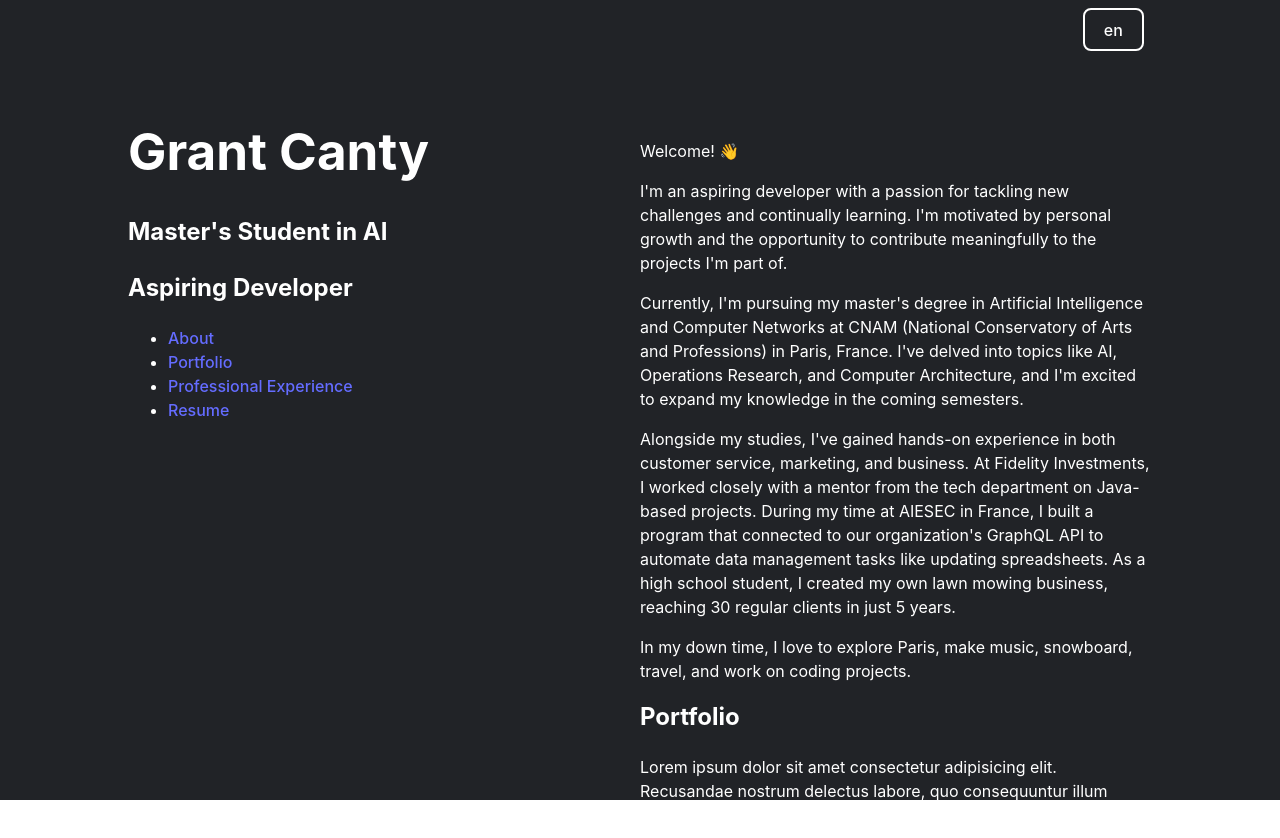
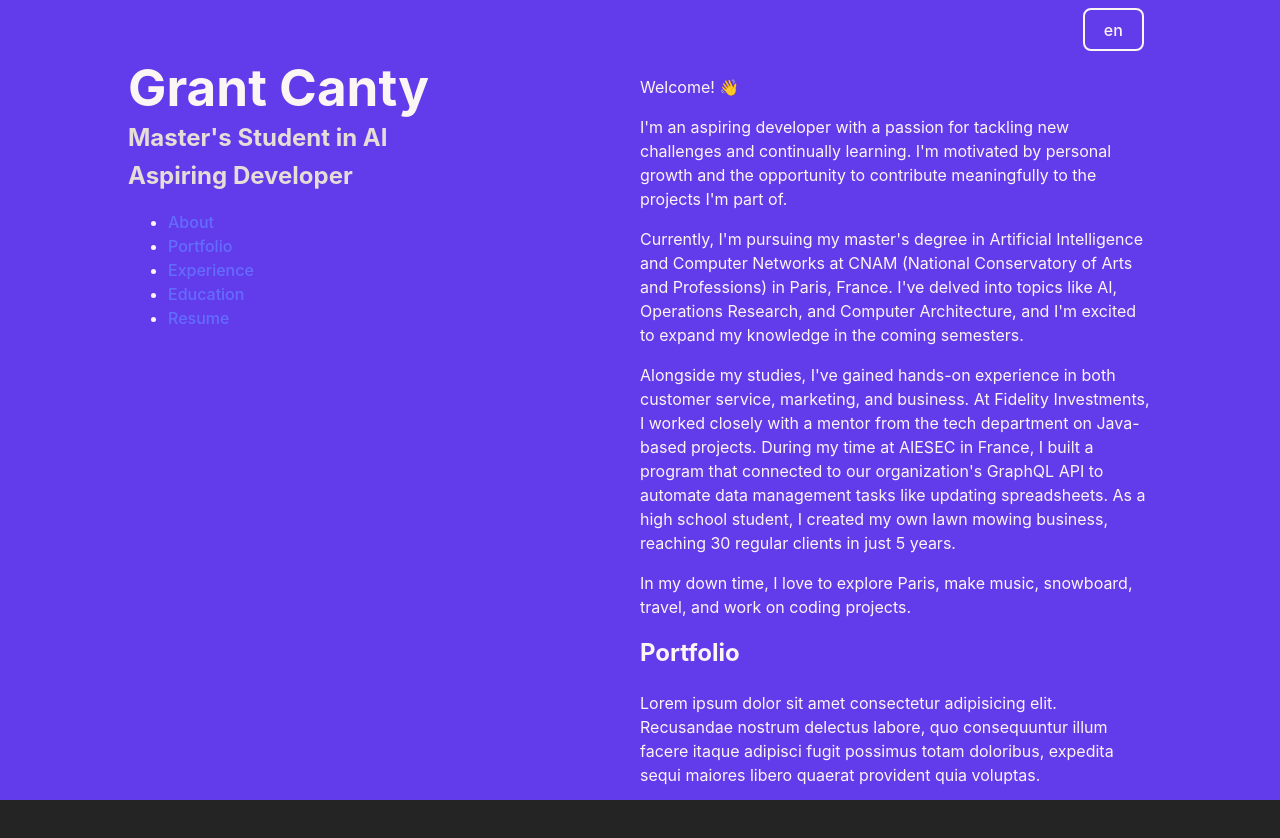
Before and after one commit to GrantCanty/portfolio, a React (Vite) app: page / in a window 1280 px wide. Shown: the top 838 px of the page. After the commit the page ends 800 px from the top, so only its background shows below. Built offline with nearby package versions, Linux system fonts and the light colour scheme.

Commit message:
fixed formatting issues

```diff
--- a/src/assets/me.tsx
+++ b/src/assets/me.tsx
@@ -1,12 +1,13 @@
 import { ReactElement } from 'react';
+import '../styles/me.css'
 
 const Me: React.FC = (): ReactElement => {
     return(
-        <>
+        <div className='me'>
             <h1>Grant Canty</h1>
             <h2>Master's Student in AI</h2>
             <h2>Aspiring Developer</h2>
-        </>
+        </div>
     )
 }
 
--- a/src/assets/navigation.tsx
+++ b/src/assets/navigation.tsx
@@ -7,7 +7,8 @@ const Navigation: React.FC = (): ReactElement => {
             <ul>
                 <li > <HashLink smooth to='/#about' >About </HashLink> </li>
                 <li > <HashLink smooth to='/#portfolio' > Portfolio </HashLink> </li>
-                <li > <HashLink smooth to='/#experience' > Professional Experience </HashLink> </li>
+                <li > <HashLink smooth to='/#experience' >  Experience </HashLink> </li>
+                <li > <HashLink smooth to='/#education' >  Education </HashLink> </li>
                 <li > <HashLink smooth to='/#resume' >Resume</HashLink></li>
             </ul>
         </nav>
--- a/src/data/text.json
+++ b/src/data/text.json
@@ -30,7 +30,7 @@
         "about": [
             "Bienvenue ! 👋",
             "Je suis un développeur en devenir avec une passion pour relever de nouveaux défis et apprendre continuellement. Je suis motivé par le développement personnel et l'opportunité de contribuer de manière significative aux projets auxquels je participe.",
-            "Actuellement, je poursuis un master en Intelligence Artificielle et Réseaux Informatiques au CNAM à Paris, France. J'ai exploré des sujets tels que l'intelligence artificielle, la recherche opérationnelle et l'architecture informatique, et je suis enthousiaste à l'idée d'élargir mes connaissances au cours des prochains semestres.",
+            "Actuellement, je poursuis un master en Intelligence Artificielle et Réseaux Informatiques au CNAM à Paris. J'ai exploré des sujets tels que l'intelligence artificielle, la recherche opérationnelle et l'architecture informatique, et je suis enthousiaste à l'idée d'élargir mes connaissances au cours des prochains semestres.",
             "En parallèle de mes études, j'ai acquis une expérience pratique dans les domaines du service client, du marketing et des affaires. Chez Fidelity Investments, j'ai collaboré avec un mentor du département technique sur des projets basés sur Java. Pendant mon passage chez AIESEC en France, j'ai conçu un programme qui se connectait à l'API GraphQL de notre organisation pour automatiser des tâches de gestion des données, comme la mise à jour de feuilles de calcul. En tant que lycéen, j'ai créé ma propre entreprise de tonte de pelouse, atteignant 30 clients réguliers en seulement 5 ans.",
             "Pendant mon temps libre, j'adore explorer Paris, faire de la musique, du snowboard, voyager, et travailler sur des projets de programmation."
 
--- a/src/pages/home.tsx
+++ b/src/pages/home.tsx
@@ -39,14 +39,15 @@ const Home: React.FC = (): ReactElement => {
                 <button onClick={toggleLang}>{lang}</button>
             </nav>
             <div className='screen'>
+                <div className='squeeze-side'>
                     <div className="container">
-                    <header className="card-left squeeze">
+                        <header className="card-left">
                             <div>
                                 <Me />
                                 <Navigation />
                             </div>
                         </header>
-                    <main className="card-right squeeze" ref={rightRef}>
+                        <main className="card-right" ref={rightRef}>
                             <About lang={lang} />
                             <Portfolio />
                             <Experience />
@@ -55,6 +56,7 @@ const Home: React.FC = (): ReactElement => {
                     </div>
                 </div>
             </div>
+        </div>
         </>
     )
 }
--- a/src/styles/App.css
+++ b/src/styles/App.css
@@ -1,5 +1,5 @@
 body {
-  background-color: rgb(33, 35, 39);
+  background-color: #623CEA;
 }
 
 #root {
--- a/src/styles/home.css
+++ b/src/styles/home.css
@@ -1,10 +1,20 @@
+#root, html, body {
+  height: 100vh;
+  overflow: hidden;
+  margin: 0;
+  padding: 0;
+}
+
 .base {
   display: flex;
   flex-direction: column;
+  height: 100vh;
+  max-height: 100vh;
+  overflow: hidden;
 }
 
 .lang-select {
-  flex: 1;
+  flex: 0 0 auto;
   padding: .5rem;
 }
 
@@ -13,49 +23,54 @@
   float: right;
   margin-right: 8rem;
   background-color: transparent;
-  border: 2px solid white;
-  color: white;
+  border: 2px solid #fbf5f3;
+  color: #fbf5f3;
   transition: .12s;
 }
 
 .lang-select button:hover {
-  background-color: white;
+  background-color: #fbf5f3;
   color: black;
   transition: .12s;
-  border: 2px solid white;
+  border: 2px solid #fbf5f3;
 }
 
 .screen {
-    flex: 8;
+    flex: 1;
+    display: flex;
+    flex-direction: column;
+    overflow: hidden;
+}
+
+.squeeze-side {
     padding-left: 8rem;
     padding-right: 8rem;
-}
-
-.squeeze {
-  padding-top: 4rem;
-  padding-bottom: 4rem;
+    flex: 1;
+    overflow: hidden;
+    display: flex;
 }
 
 .container{
     display: flex;
     flex-direction: row;
-    color: white;
-    height: 100vh;
+    color: #fbf5f3;
+    flex: 1;
     overflow: hidden;
-    position: relative;
+}
+
+.card-left, .card-right {
+  flex: 1;
+  overflow: hidden;
+  display: flex;
+  flex-direction: column;
+  max-height: 100%;
+}
+
+.card-right {
+  overflow-y: auto;
 }
 
 .card-left {
-    flex: 1;
-    box-sizing: border-box;
-    max-height: 100vh;
     position: sticky;
     top: 0;
 }
-
-.card-right {
-    flex: 1;
-    box-sizing: border-box;
-    height: 100vh;
-    overflow-y: auto;
-}
--- a/src/styles/index.css
+++ b/src/styles/index.css
@@ -16,7 +16,7 @@
 a {
   font-weight: 500;
   color: #646cff;
-  text-decoration: inherit;
+  text-decoration: none;
 }
 a:hover {
   color: #535bf2;
@@ -27,7 +27,6 @@ body {
   display: flex;
   place-items: center;
   min-width: 320px;
-  min-height: 100vh;
 }
 
 h1 {
@@ -37,16 +36,13 @@ h1 {
 
 button {
   border-radius: 8px;
-  border: 1px solid transparent;
   padding: 0.6em 1.2em;
   font-size: 1em;
   font-weight: 500;
   font-family: inherit;
-  background-color: #1a1a1a;
   cursor: pointer;
-  transition: border-color 0.25s;
 }
-button:hover {
+/*button:hover {
   border-color: #646cff;
 }
 button:focus,
@@ -57,7 +53,7 @@ button:focus-visible {
 @media (prefers-color-scheme: light) {
   :root {
     color: #213547;
-    background-color: #ffffff;
+    background-color: #fbf5f3;
   }
   a:hover {
     color: #747bff;
@@ -65,7 +61,7 @@ button:focus-visible {
   button {
     background-color: #f9f9f9;
   }
-}
+}*/
 
 h1,
 h2,
--- /dev/null
+++ b/src/styles/me.css
@@ -0,0 +1,9 @@
+.me h1 {
+    color: #fbf5f3;
+    margin-bottom: .25rem;
+}
+
+.me h2 {
+    color: #E7DCD7;
+    margin-bottom: .125rem;
+}
```
Lines whose indentation alone changed are shown as unchanged.
